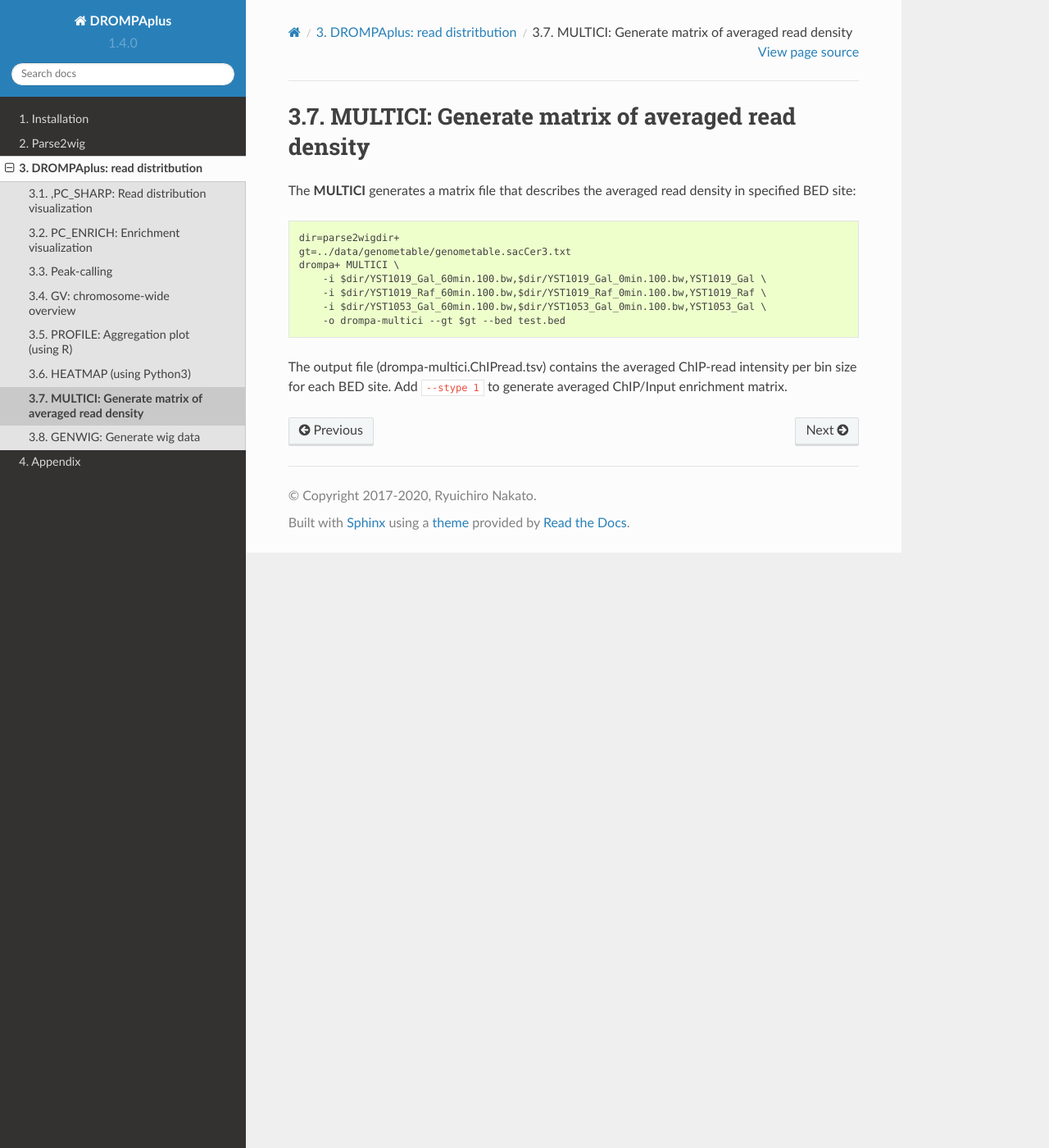
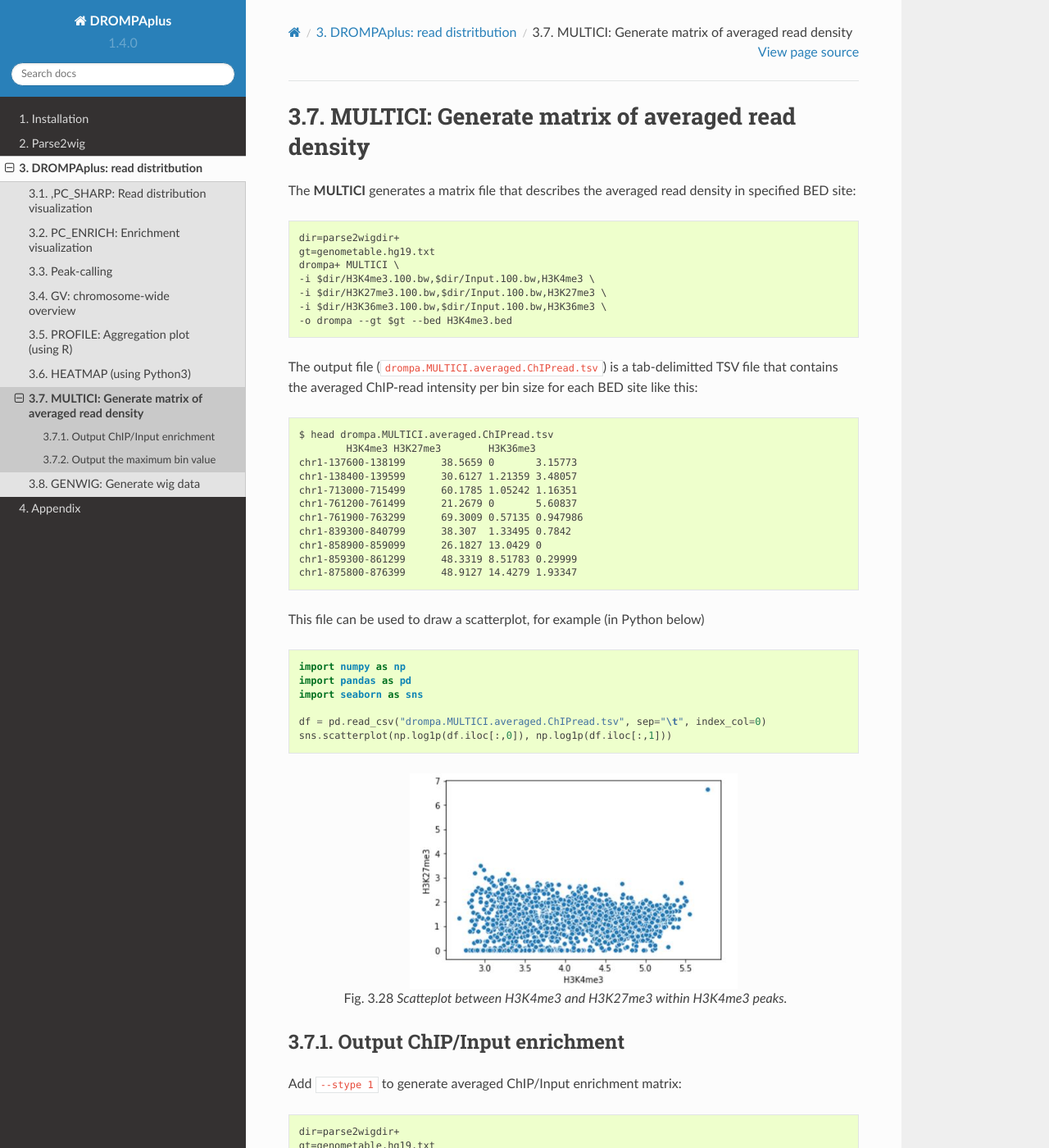
Before and after one commit to rnakato/DROMPAplus, a Sphinx documentation site: the page built from docs/content/drompa/MULTICI.rst, in a window 1280 px wide and 1400 px high. Shown: the whole window at 82% size. Built offline with Sphinx 7.4.7 and the Read the Docs theme 2.0.0, drawn with Linux system fonts in a browser that asks for light colours; some of the changed text lies outside the part shown.

Commit message:
modify manual

```diff
--- a/docs/content/drompa/MULTICI.rst
+++ b/docs/content/drompa/MULTICI.rst
@@ -4,12 +4,72 @@ MULTICI: Generate matrix of averaged read density
 The **MULTICI** generates a matrix file that describes the averaged read density in specified BED site::
 
     dir=parse2wigdir+
-    gt=../data/genometable/genometable.sacCer3.txt
+    gt=genometable.hg19.txt
     drompa+ MULTICI \
-	-i $dir/YST1019_Gal_60min.100.bw,$dir/YST1019_Gal_0min.100.bw,YST1019_Gal \
-	-i $dir/YST1019_Raf_60min.100.bw,$dir/YST1019_Raf_0min.100.bw,YST1019_Raf \
-	-i $dir/YST1053_Gal_60min.100.bw,$dir/YST1053_Gal_0min.100.bw,YST1053_Gal \
-	-o drompa-multici --gt $gt --bed test.bed
+    -i $dir/H3K4me3.100.bw,$dir/Input.100.bw,H3K4me3 \
+    -i $dir/H3K27me3.100.bw,$dir/Input.100.bw,H3K27me3 \
+    -i $dir/H3K36me3.100.bw,$dir/Input.100.bw,H3K36me3 \
+    -o drompa --gt $gt --bed H3K4me3.bed
 
-The output file (drompa-multici.ChIPread.tsv) contains the averaged ChIP-read intensity per bin size for each BED site.
-Add ``--stype 1`` to generate averaged ChIP/Input enrichment matrix.
+The output file (``drompa.MULTICI.averaged.ChIPread.tsv``) is a tab-delimitted TSV file that contains the averaged ChIP-read intensity per bin size for each BED site like this::
+
+     $ head drompa.MULTICI.averaged.ChIPread.tsv
+             H3K4me3 H3K27me3        H3K36me3
+     chr1-137600-138199      38.5659 0       3.15773
+     chr1-138400-139599      30.6127 1.21359 3.48057
+     chr1-713000-715499      60.1785 1.05242 1.16351
+     chr1-761200-761499      21.2679 0       5.60837
+     chr1-761900-763299      69.3009 0.57135 0.947986
+     chr1-839300-840799      38.307  1.33495 0.7842
+     chr1-858900-859099      26.1827 13.0429 0
+     chr1-859300-861299      48.3319 8.51783 0.29999
+     chr1-875800-876399      48.9127 14.4279 1.93347
+
+This file can be used to draw a scatterplot, for example (in Python below)
+
+.. code-block:: python3
+
+     import numpy as np
+     import pandas as pd
+     import seaborn as sns
+
+     df = pd.read_csv("drompa.MULTICI.averaged.ChIPread.tsv", sep="\t", index_col=0)
+     sns.scatterplot(np.log1p(df.iloc[:,0]), np.log1p(df.iloc[:,1]))
+
+.. figure:: img/multici.scatter.jpg
+   :width: 400px
+   :align: center
+   :alt: Alternate
+
+   Scatteplot between H3K4me3 and H3K27me3 within H3K4me3 peaks.
+
+
+Output ChIP/Input enrichment
+++++++++++++++++++++++++++++++++++++++
+
+Add ``--stype 1`` to generate averaged ChIP/Input enrichment matrix::
+
+    dir=parse2wigdir+
+    gt=genometable.hg19.txt
+    drompa+ MULTICI \
+    -i $dir/H3K4me3.100.bw,$dir/Input.100.bw,H3K4me3 \
+    -i $dir/H3K27me3.100.bw,$dir/Input.100.bw,H3K27me3 \
+    -i $dir/H3K36me3.100.bw,$dir/Input.100.bw,H3K36me3 \
+    -o drompa --gt $gt --bed H3K4me3.bed --stype 1
+
+then ``drompa.MULTICI.averaged.Enrichment.tsv`` is outputted.
+
+Output the maximum bin value
+++++++++++++++++++++++++++++++++++++++
+
+In default, **MULTICI** command output the averaged value of bins included in each site. If the user wants to output the maximum value among bins included in each site, supply ``--getmaxposi`` option::
+
+        dir=parse2wigdir+
+        gt=genometable.hg19.txt
+        drompa+ MULTICI \
+        -i $dir/H3K4me3.100.bw,$dir/Input.100.bw,H3K4me3 \
+        -i $dir/H3K27me3.100.bw,$dir/Input.100.bw,H3K27me3 \
+        -i $dir/H3K36me3.100.bw,$dir/Input.100.bw,H3K36me3 \
+        -o drompa --gt $gt --bed H3K4me3.bed --getmaxposi
+
+then ``drompa.MULTICI.maxposi.ChIPread.tsv`` is outputted.
```
Also changed, not shown: docs/content/drompa/img/multici.scatter.jpg (added).
